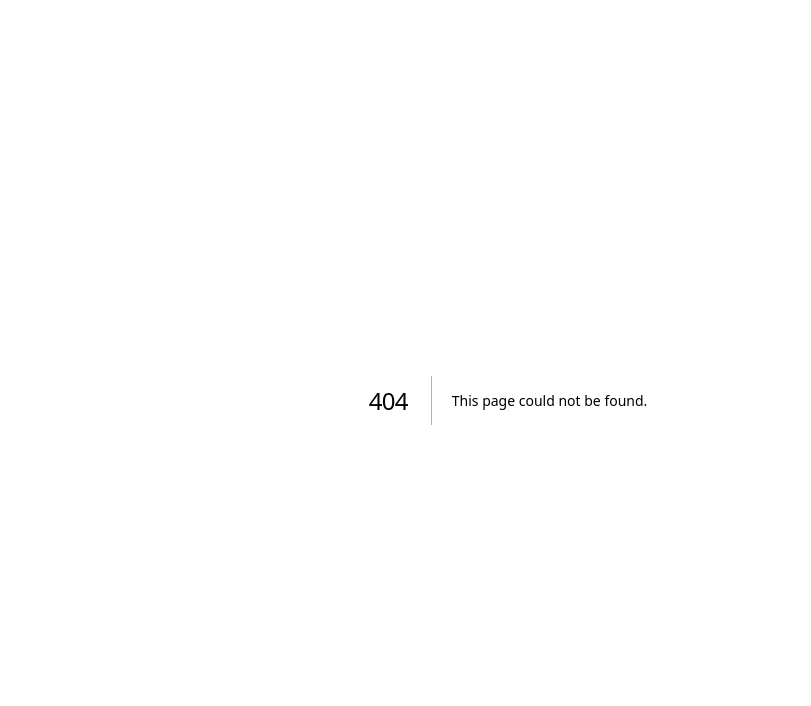
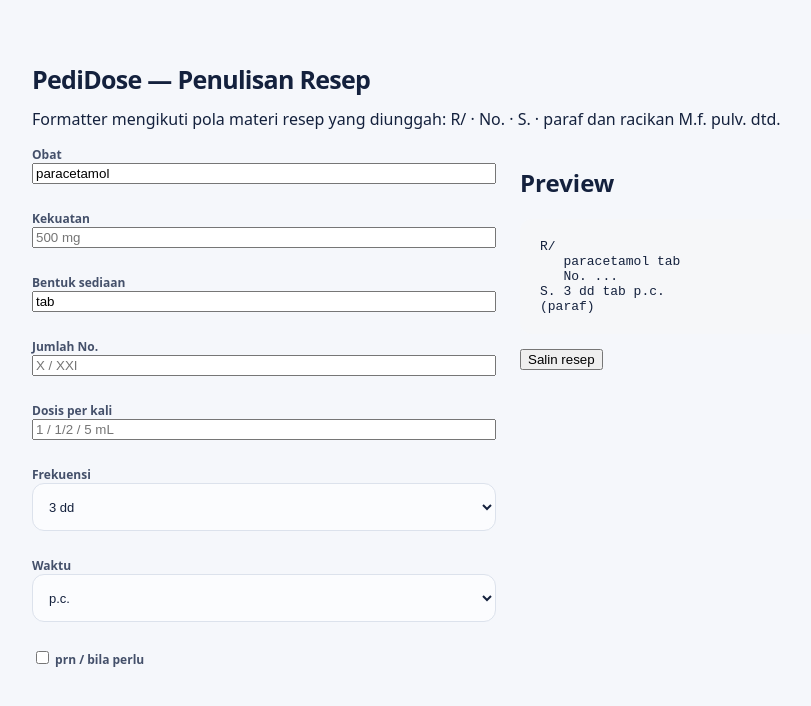
Before and after one commit to dwimakdasarimd-star/pedi-dose, a Next.js app: page /prescription in a window 1280 px wide. Before the commit this address had no page. Shown: the top 706 px of the page, without its empty margins (132-943 px from the left). Built offline with nearby package versions, Linux system fonts and the light colour scheme.

Commit message:
feat: add prescription formatter based on uploaded prescription guides

```diff
--- /dev/null
+++ b/app/prescription/page.tsx
@@ -0,0 +1,43 @@
+"use client";
+
+import { useMemo, useState } from "react";
+
+const FREQ: Record<string,string> = { "1":"1 dd", "2":"2 dd", "3":"3 dd", "4":"4 dd", "5":"5 dd", "6":"6 dd" };
+
+export default function PrescriptionPage() {
+  const [drug,setDrug] = useState("paracetamol");
+  const [strength,setStrength] = useState("");
+  const [form,setForm] = useState("tab");
+  const [qty,setQty] = useState("");
+  const [dose,setDose] = useState("");
+  const [freq,setFreq] = useState("3");
+  const [timing,setTiming] = useState("pc");
+  const [prn,setPrn] = useState(false);
+  const [ingredients,setIngredients] = useState("paracetamol 100 mg\nSacc. lactis q.s.");
+  const compounded = form === "pulv";
+
+  const preview = useMemo(() => {
+    const signa = `${FREQ[freq] || freq} ${dose ? `${form} ${dose}` : form}${timing ? ` ${timing === "pc" ? "p.c." : "a.c."}` : ""}${prn ? " prn" : ""}`;
+    if (compounded) return `R/\n${ingredients.split("\n").filter(Boolean).map(x => `   ${x}`).join("\n")}\n   M.f. pulv. dtd. No. ${qty || "..."}\nS. ${signa}\n(paraf)`;
+    return `R/\n   ${drug}${strength ? ` ${strength}` : ""} ${form}\n   No. ${qty || "..."}\nS. ${signa}\n(paraf)`;
+  }, [drug,strength,form,qty,dose,freq,timing,prn,ingredients,compounded]);
+
+  return <main style={{maxWidth:1000,margin:"40px auto",padding:24,fontFamily:"system-ui"}}>
+    <h1>PediDose — Penulisan Resep</h1>
+    <p>Formatter mengikuti pola materi resep yang diunggah: R/ · No. · S. · paraf dan racikan M.f. pulv. dtd.</p>
+    <section style={{display:"grid",gridTemplateColumns:"1fr 1fr",gap:24}}>
+      <div style={{display:"grid",gap:12}}>
+        <label>Obat<input style={{width:"100%"}} value={drug} onChange={e=>setDrug(e.target.value)} /></label>
+        <label>Kekuatan<input style={{width:"100%"}} value={strength} onChange={e=>setStrength(e.target.value)} placeholder="500 mg" /></label>
+        <label>Bentuk sediaan<input style={{width:"100%"}} value={form} onChange={e=>setForm(e.target.value)} placeholder="tab / cap / syr / cr / ED / pulv" /></label>
+        {compounded && <label>Komponen pulveres<textarea style={{width:"100%"}} rows={5} value={ingredients} onChange={e=>setIngredients(e.target.value)} /></label>}
+        <label>Jumlah No.<input style={{width:"100%"}} value={qty} onChange={e=>setQty(e.target.value)} placeholder="X / XXI" /></label>
+        <label>Dosis per kali<input style={{width:"100%"}} value={dose} onChange={e=>setDose(e.target.value)} placeholder="1 / 1/2 / 5 mL" /></label>
+        <label>Frekuensi<select style={{width:"100%"}} value={freq} onChange={e=>setFreq(e.target.value)}>{Object.keys(FREQ).map(x=><option key={x} value={x}>{FREQ[x]}</option>)}</select></label>
+        <label>Waktu<select style={{width:"100%"}} value={timing} onChange={e=>setTiming(e.target.value)}><option value="pc">p.c.</option><option value="ac">a.c.</option><option value="">tanpa waktu</option></select></label>
+        <label><input type="checkbox" checked={prn} onChange={e=>setPrn(e.target.checked)} /> prn / bila perlu</label>
+      </div>
+      <div><h2>Preview</h2><pre style={{whiteSpace:"pre-wrap",background:"#f6f7f9",padding:20,borderRadius:12}}>{preview}</pre><button onClick={()=>navigator.clipboard?.writeText(preview)}>Salin resep</button></div>
+    </section>
+  </main>;
+}
```
